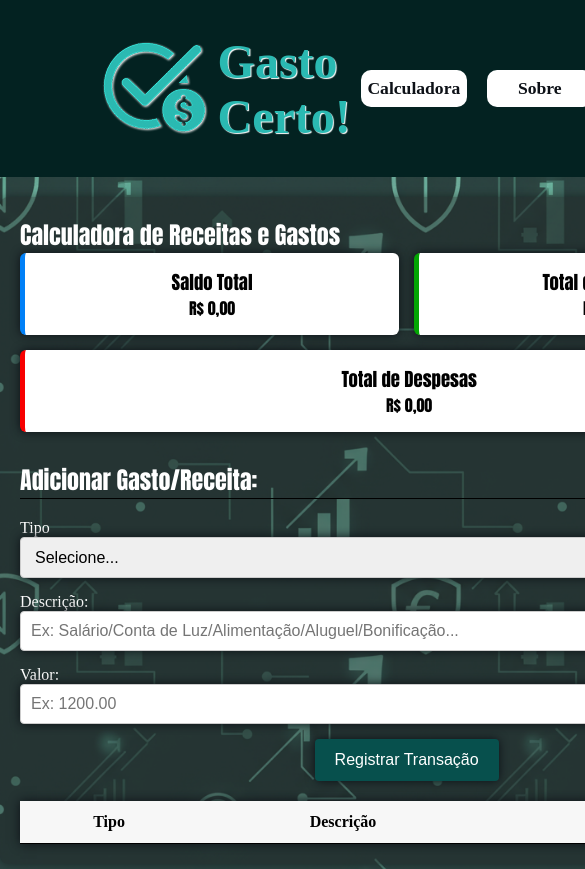
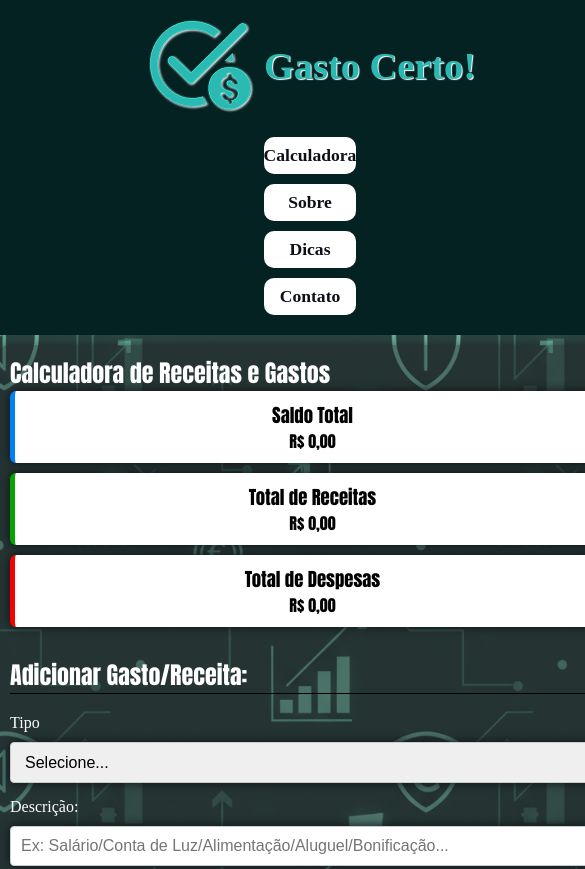
Before and after one commit to filipefoliveira/Projeto-GastoCerto, a plain HTML site: page calculadora.html in a window 390 px wide. Shown: the top 869 px of the page, 585 px wide, since content can reach past the window. Drawn offline with Linux system fonts and the light colour scheme.

Commit message:
Update style.css
Adição de media query para responsividade em celular

```diff
--- a/css/style.css
+++ b/css/style.css
@@ -343,3 +343,109 @@ th.alinhadoDir {
     text-align: center;
     text-shadow: 1px 1px 5px #000000;
 }
+
+
+/* === MEDIA QUERY PARA TELAS MENORES (CELULAR) === */
+
+@media (max-width: 768px) {
+    /* * O breakpoint de 768px é comum para cobrir a maioria dos tablets
+    * em modo retrato e todos os celulares.
+    */
+
+    /* --- GERAL --- */
+    /* Ajusta o padding do conteúdo principal (main) para não ficar muito largo nas bordas */
+    main {
+        padding: 10px;
+        margin: 10px auto;
+    }
+
+    /* --- CABEÇALHO/NAVEGAÇÃO --- */
+
+    .cabecalho {
+        /* Reduz a altura do cabeçalho */
+        height: auto;
+        /* Altera para empilhar os elementos verticalmente em telas pequenas */
+        flex-direction: column;
+        padding: 15px 10px;
+    }
+
+    .logoTopo {
+        /* Centraliza ou ajusta a margem do logo no topo */
+        margin-left: 0;
+        margin-bottom: 15px; /* Adiciona espaço abaixo do logo */
+        font-size: 1.2rem;
+    }
+
+    nav ul {
+        /* Garante que o menu ocupe toda a largura disponível */
+        width: 100%;
+        /* Altera o layout dos itens de navegação para empilhá-los */
+        flex-direction: column;
+        margin-right: 0;
+    }
+
+    #listaNavegacao li {
+        /* Faz cada item de menu ocupar 100% da largura do nav */
+        width: 100%;
+        margin: 5px 0; /* Ajusta as margens verticais */
+    }
+
+    /* --- CALCULADORA (CARDS) --- */
+
+    .calculadora {
+        justify-content: center; /* Centraliza os cards ao quebrar */
+        gap: 10px; /* Reduz o espaçamento */
+    }
+
+    .card {
+        /* Define a largura mínima para garantir que quebrem, mas ocupem bem o espaço */
+        min-width: 100%; /* Faz com que cada card ocupe a largura total disponível */
+        padding: 10px;
+    }
+
+    /* --- FORMULÁRIOS --- */
+    .corpoForm {
+        /* Adiciona espaço para melhor toque */
+        gap: 10px;
+    }
+
+    #formTransacoes button {
+        /* Faz o botão de envio ter mais largura e ser mais fácil de clicar */
+        max-width: 90%;
+    }
+
+    /* --- TABELAS --- */
+
+    /* Usa o padrão de rolagem horizontal para evitar que a tabela quebre o layout */
+    .tabela-container {
+        overflow-x: auto;
+        width: 100%;
+    }
+
+    table {
+        /* Garante que a tabela não será esmagada, mas rolará horizontalmente se necessário */
+        min-width: 600px;
+    }
+
+    th, td {
+        padding: 8px; /* Reduz o padding da célula */
+        font-size: 0.9em; /* Reduz o tamanho da fonte */
+    }
+
+    /* --- PÁGINA DE DICAS --- */
+
+    .dicas iframe {
+        /* Ajusta o iframe do vídeo para ser responsivo (proporção 16:9) */
+        width: 100%;
+        height: auto;
+        aspect-ratio: 16 / 9; /* Mantém a proporção do vídeo */
+    }
+
+    /* --- PÁGINA SOBRE --- */
+    #sobre img {
+        /* Torna a imagem de celular responsiva, limitando sua altura para caber na tela */
+        width: auto;
+        max-width: 80%;
+        height: auto;
+    }
+}
```
